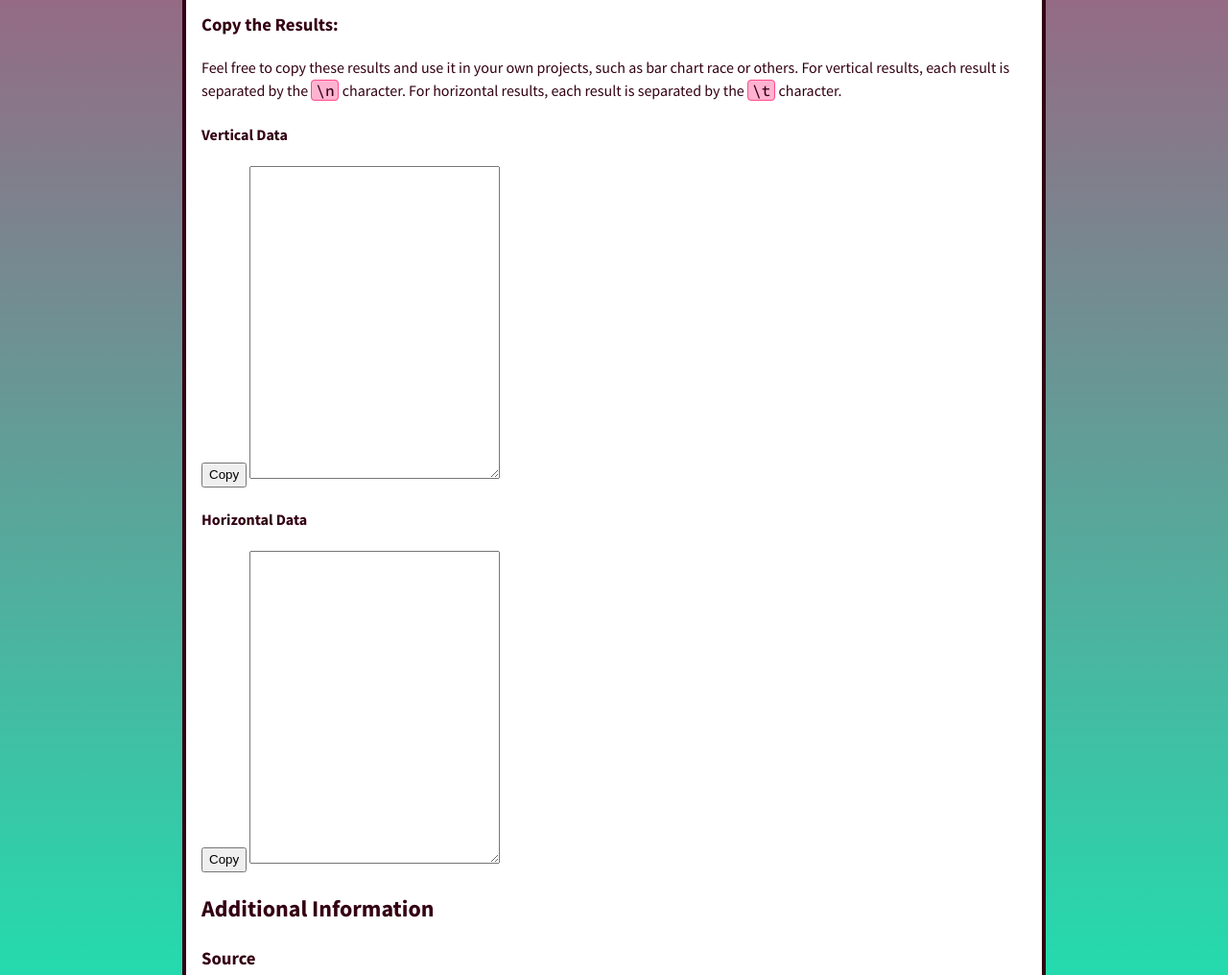
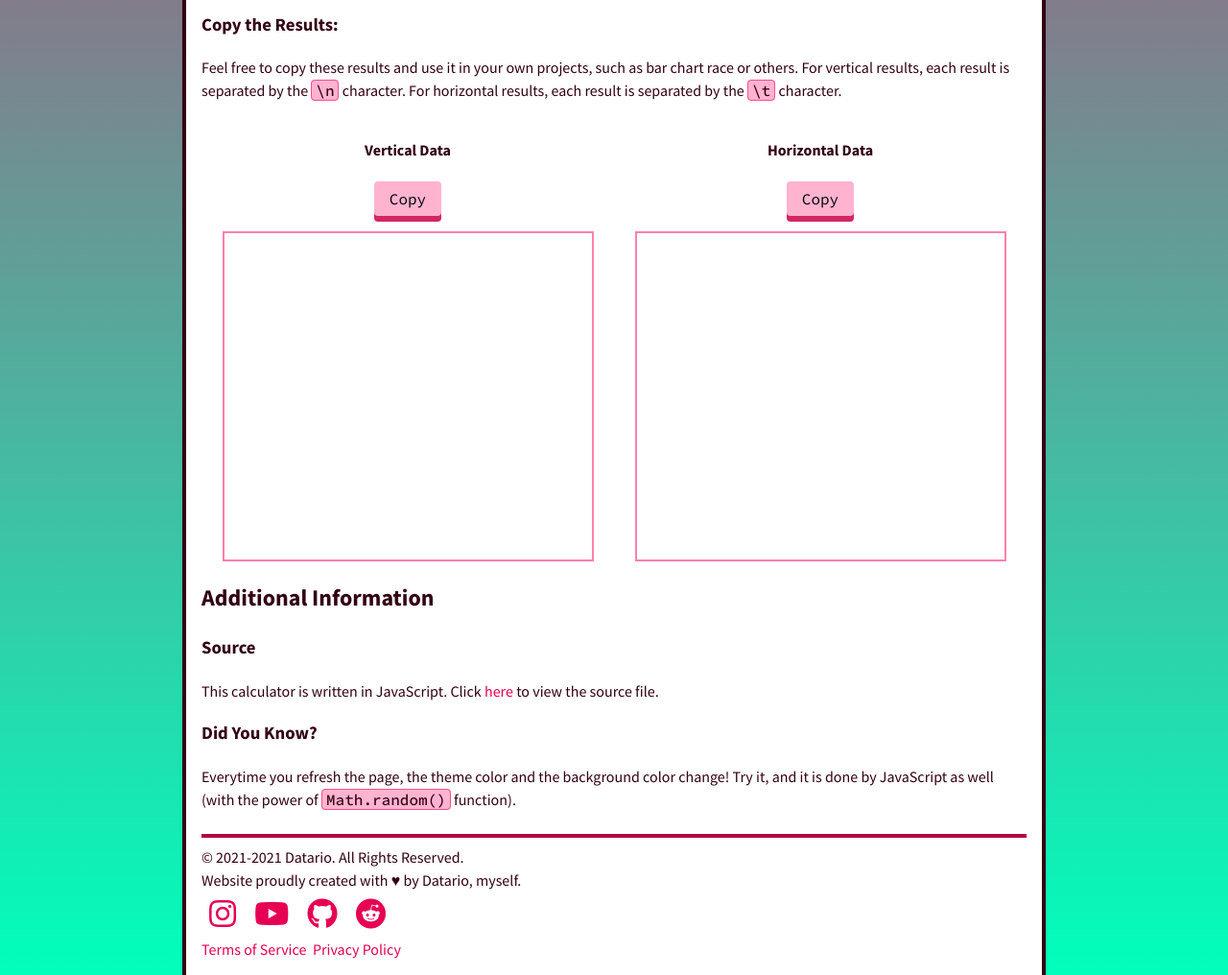
Before and after one commit to dat810/dat810.github.io, a plain HTML site: page tools/cubic/index.html in a window 1280 px wide. Shown: the part 960-1976 px from the top of the page at 96% size. Drawn offline with Linux system fonts and the light colour scheme.

Commit message:
Export results

```diff
--- a/css/tools/style.css
+++ b/css/tools/style.css
@@ -183,7 +183,7 @@ input[type="text"]:focus {
 ul li code:hover:not(h3 + p + ul li code:hover) {
     text-decoration: underline dotted;
 }
-button.calculate {
+button:not(.ddbtn, header button) {
     position: relative;
     font: 1em var(--mono);
     border: none;
@@ -195,10 +195,10 @@ button.calculate {
     box-shadow: 0 6px hsla(var(--theme), 100%, 40%, 85%);
     margin-bottom: 1rem;
 }
-button.calculate:hover {
+button:not(.ddbtn, header button):hover {
     background-color: var(--theme-color--20);
 }
-button.calculate:active {
+button:not(.ddbtn, header button):active {
     background-color: var(--theme-color--20);
     transform: translateY(2px);
     box-shadow: 0 4px hsla(var(--theme), 100%, 25%, 85%);
@@ -262,3 +262,42 @@ div[id|="msg"] {
 footer p {
     margin: 0;
 }
+
+/* CUBIC ONLY */
+.row {
+    display: flex;
+    justify-content: space-around;
+}
+.row .column {
+    flex: 50%;
+}
+.column h4 {
+    text-align: center;
+}
+textarea {
+    display: block;
+    font-family: var(--mono);
+    border: 2px solid var(--theme-color--20);
+}
+textarea:focus {
+    border: 2px solid var(--theme-color);
+    background-color: #fff;
+}
+@media only screen and (max-width: 768px) {
+    textarea {
+        background-color: hsla(calc(var(--theme) - 5), 100%, 90%, 99%);
+    }
+    .row {
+        flex-direction: column;
+    }
+}
+#h-results, #v-results {
+    font-size: 0.875rem;
+    resize: none;
+    margin: 0 auto;
+    width: 90%;
+}
+.copy {
+    display: block;
+    margin: 0 auto;
+}
```
